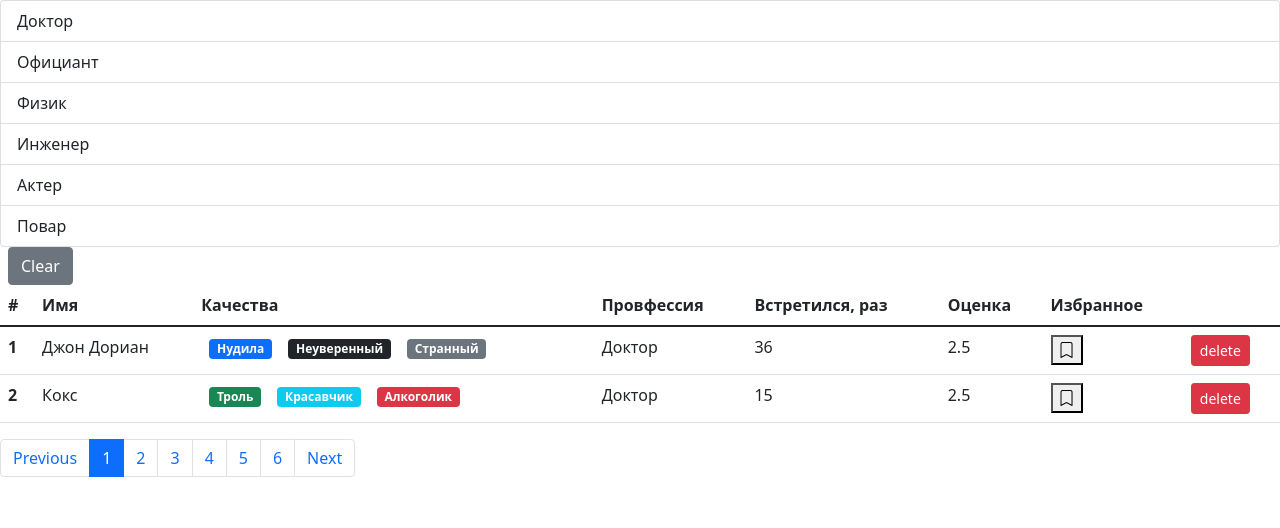
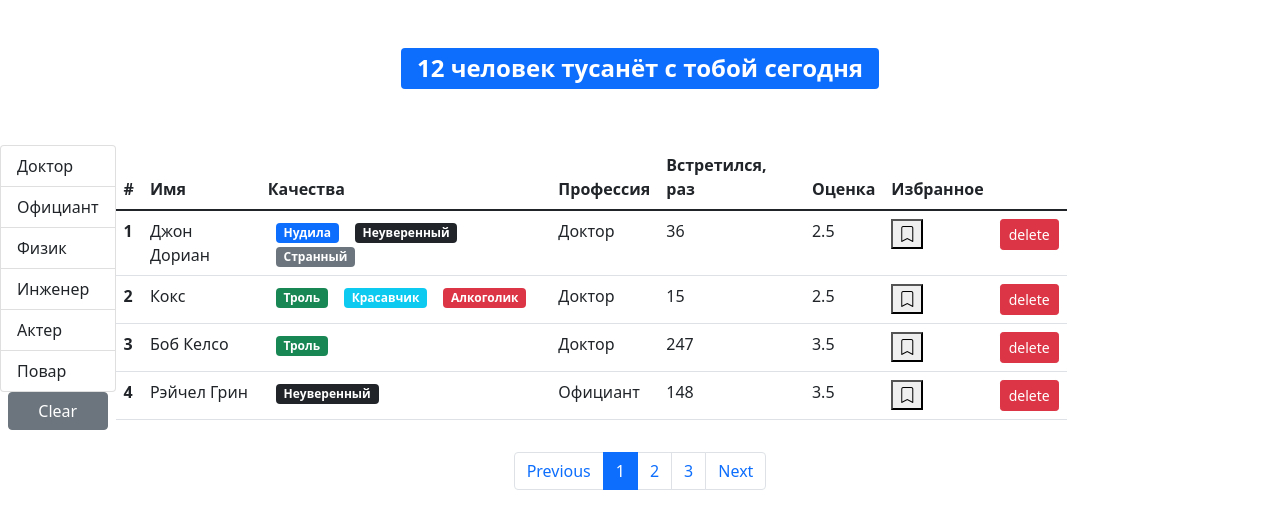
Before and after one commit to Yupiter78/fast-company-new, a React (Create React App) app: page / in a window 1280 px wide. Shown: the top 528 px of the page. Built offline with nearby package versions, Linux system fonts and the light colour scheme.

Commit message:
fix: change Users component

```diff
--- a/src/components/Users.jsx
+++ b/src/components/Users.jsx
@@ -5,13 +5,14 @@ import Pagination from "./Pagination";
 import { paginate } from "../utils/paginate";
 import GroupList from "./GroupList";
 import _ from "lodash";
+import SearchStatus from "./SearchStatus";
 
 const Users = ({ users, professions, ...rest }) => {
     const [currentPage, setCurrentPage] = useState(1);
     const [selectedProf, setSelectedProf] = useState({});
     console.log("users: ", users);
 
-    const PAGE_SIZE = 2;
+    const PAGE_SIZE = 4;
     const handleChangePage = (page) => {
         setCurrentPage(page);
     };
@@ -41,9 +42,14 @@ const Users = ({ users, professions, ...rest }) => {
     console.log("count: ", count);
 
     return (
-        <>
+        <div className="d-flex flex-column">
+            <div className="d-flex justify-content-center">
+                <SearchStatus length={count} />
+            </div>
+            <div className="col-10 justify-content-center">
+                <div className="d-flex">
                     {professions && (
-                <>
+                        <div className="d-flex flex-column">
                             <GroupList
                                 items={professions}
                                 selectedItems={selectedProf}
@@ -55,7 +61,7 @@ const Users = ({ users, professions, ...rest }) => {
                             >
                                 Clear
                             </button>
-                </>
+                        </div>
                     )}
 
                     {count > 0 && (
@@ -65,7 +71,7 @@ const Users = ({ users, professions, ...rest }) => {
                                     <th scope="col">#</th>
                                     <th scope="col">Имя</th>
                                     <th scope="col">Качества</th>
-                            <th scope="col">Провфессия</th>
+                                    <th scope="col">Профессия</th>
                                     <th scope="col">Встретился, раз</th>
                                     <th scope="col">Оценка</th>
                                     <th scope="col">Избранное</th>
@@ -84,12 +90,16 @@ const Users = ({ users, professions, ...rest }) => {
                             </tbody>
                         </table>
                     )}
+                </div>
+            </div>
+            <div className="d-flex justify-content-center mt-3">
                 <Pagination
                     pageCount={pageCount}
                     currentPage={currentPage}
                     onPageChange={handleChangePage}
                 />
-        </>
+            </div>
+        </div>
     );
 };
 
```
Lines whose indentation alone changed are shown as unchanged.
